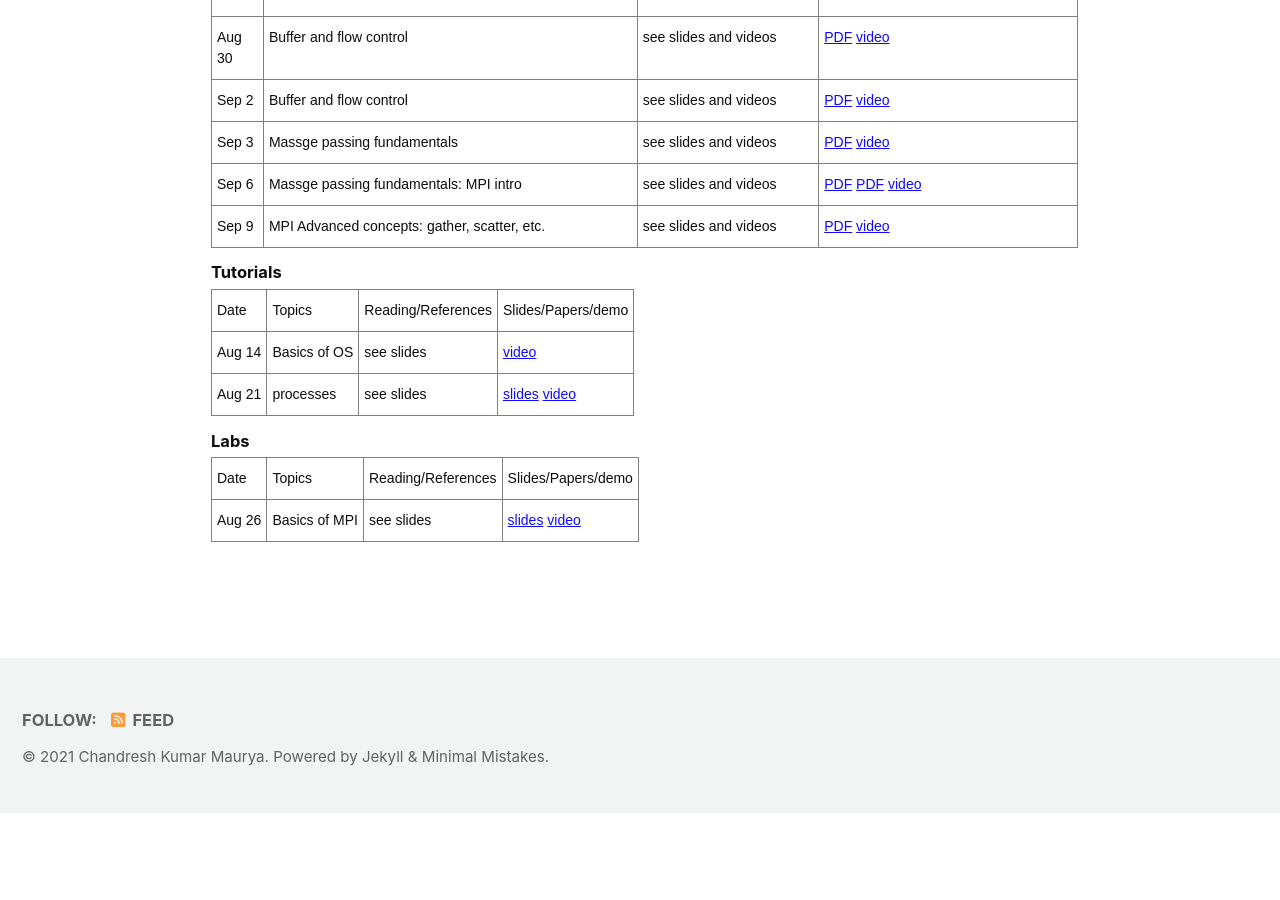
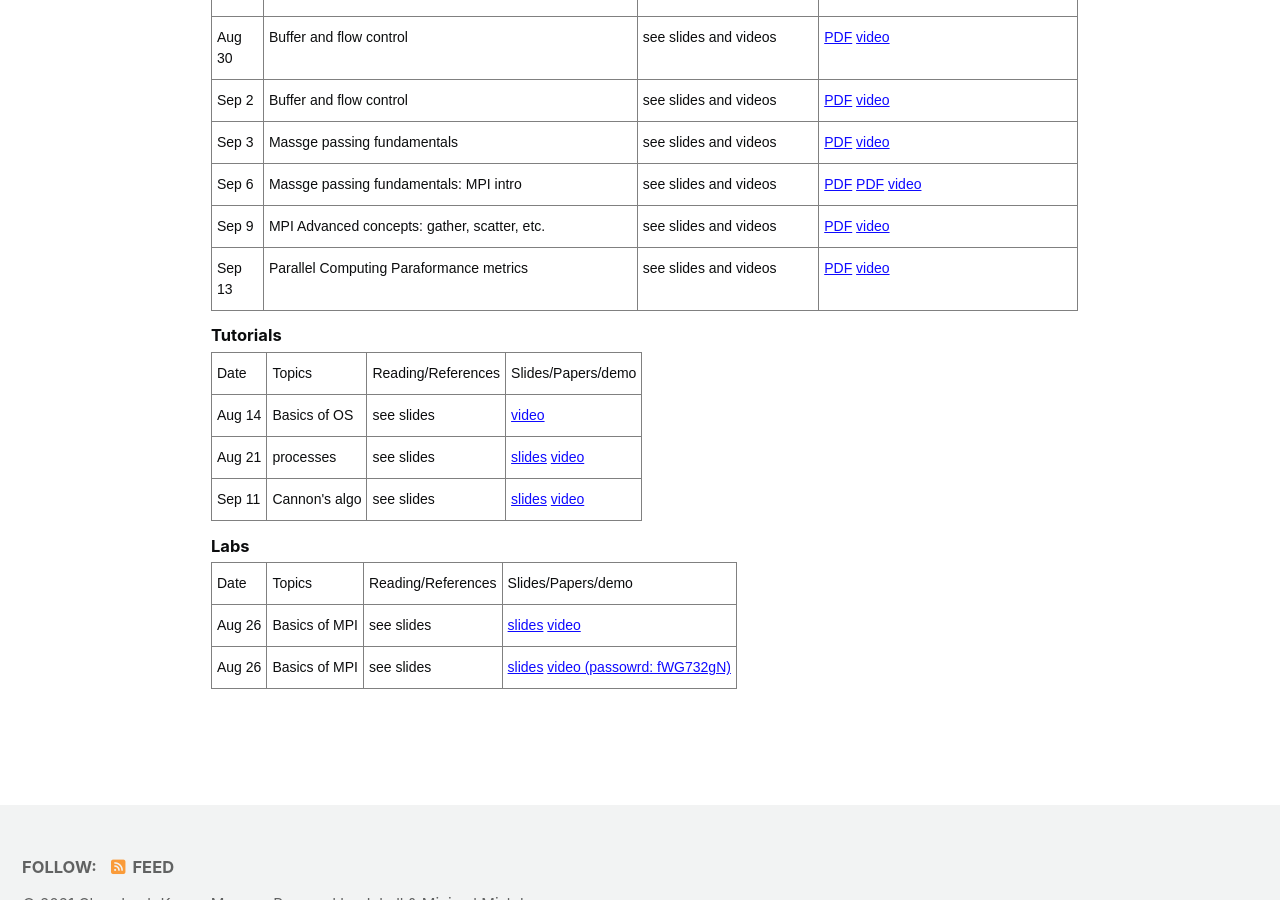
Before and after one commit to chandreshiit/oldsite, a Jekyll site: the page built from _pages/PC2021.md, in a window 1280 px wide and 900 px high, scrolled down 1519 px. Built offline with Jekyll 4.4.1, drawn with Linux system fonts in a browser that asks for light colours; cached includes are drawn as plain includes; nearby versions of some CDN libraries; before the commit the page ends 2332 px from its top, so only the background shows below that.

Commit message:
added PC2021

```diff
--- a/_pages/PC2021.md
+++ b/_pages/PC2021.md
@@ -111,7 +111,13 @@ author_profile: false
     <td class="tg-0pky">MPI Advanced concepts: gather, scatter, etc. </td>
     <td class="tg-0pky">see slides and videos</td>
     <td class="tg-0pky"> <a href="https://drive.google.com/file/d/1lwGHCik0OkIu79iUxivgwCGBdQb8Uiay/view?usp=sharing">PDF</a> <a href="https://drive.google.com/file/d/15iMc-jY1jUpiZHqouYmt93ftRxNj2Llp/view?usp=sharing"> video</a> </td>   </tr>
+     <tr>
+    <td class="tg-0pky">Sep 13</td>
+    <td class="tg-0pky">Parallel Computing Paraformance metrics </td>
+    <td class="tg-0pky">see slides and videos</td>
+    <td class="tg-0pky"> <a href="https://drive.google.com/file/d/1epszOFiyeEYsoamnopRP0PiDGiUMY_nY/view?usp=sharing">PDF</a> <a href="https://drive.google.com/file/d/1-yLkaOdNzcA6BD8TaclyUZ06doETEtPT/view?usp=sharing"> video</a> </td>   </tr>
 </table>
+
 
 
 
@@ -150,7 +156,13 @@ author_profile: false
     <td class="tg-0pky">processes</td>
     <td class="tg-0pky">see slides</td>
     <td class="tg-0pky">    <a href="https://drive.google.com/file/d/1cYiszFqT7moTlrNCyuQx7q0vuzOZVMJB/view?usp=sharing"> slides</a>  <a href="https://drive.google.com/file/d/1WwJS_8ExGJLmInfKKeDwveDwNoe8yqWg/view?usp=sharing"> video</a> </td>   </tr>
+        <tr>
+    <td class="tg-0pky">Sep 11</td>
+    <td class="tg-0pky">Cannon's algo</td>
+    <td class="tg-0pky">see slides</td>
+    <td class="tg-0pky">    <a href="https://drive.google.com/file/d/1tA2iCSxbdnmKu57axNvpH1fzXsDHjatA/view?usp=sharing"> slides</a>  <a href="https://drive.google.com/file/d/1cPx0QCXW9DAc2TmFGcIuhfQlx0zijeJg/view?usp=sharing"> video</a> </td>   </tr>
 </table>
+
 
 
 #### Labs
@@ -173,4 +185,9 @@ author_profile: false
     <td class="tg-0pky">Basics of MPI</td>
     <td class="tg-0pky">see slides</td>
         <td class="tg-0pky">  <a href="https://drive.google.com/file/d/1UkiWx0yQb2IP1taXPF4jt7l3RQ8IB0CH/view?usp=sharing"> slides</a> <a href="https://drive.google.com/file/d/1QCMzPB1tA85t8ugyeSdx43275acSGuYT/view?usp=sharing"> video</a> </td>   </tr>
+     <tr>
+    <td class="tg-0pky">Aug 26</td>
+    <td class="tg-0pky">Basics of MPI</td>
+    <td class="tg-0pky">see slides</td>
+        <td class="tg-0pky">  <a href="https://drive.google.com/file/d/1UkiWx0yQb2IP1taXPF4jt7l3RQ8IB0CH/view?usp=sharing"> slides</a> <a href="https://iiti.webex.com/iiti/ldr.php?RCID=fc5f237e813cd7660123c6ae0db75eea"> video (passowrd:  fWG732gN)</a> </td>   </tr>
 </table>
```
